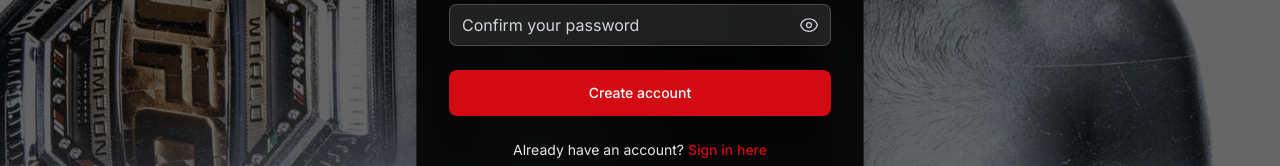
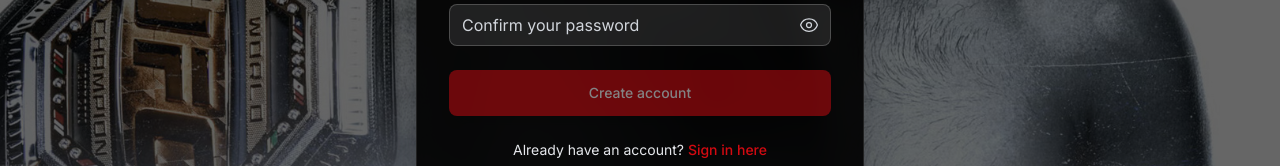
Before and after one commit to moe10k/UFC-Picks, a React (Create React App) app in the folder client/: page /register in a window 1280 px wide. Shown: the part 577-743 px from the top of the page. Built offline with nearby package versions, Linux system fonts and the light colour scheme; no server answers.

Commit message:
styling/password-validation-UI

```diff
--- a/client/src/pages/Register.tsx
+++ b/client/src/pages/Register.tsx
@@ -1,7 +1,7 @@
-import React, { useState } from 'react';
+import React, { useState, useMemo } from 'react';
 import { Link, useNavigate } from 'react-router-dom';
 import { useAuth } from '../context/AuthContext';
-import { EyeIcon, EyeSlashIcon } from '@heroicons/react/24/outline';
+import { EyeIcon, EyeSlashIcon, CheckIcon, XMarkIcon } from '@heroicons/react/24/outline';
 import toast from 'react-hot-toast';
 
 const Register: React.FC = () => {
@@ -17,6 +17,45 @@ const Register: React.FC = () => {
 
   const { register } = useAuth();
   const navigate = useNavigate();
+
+  // Password requirements with real-time validation
+  const passwordRequirements = useMemo(() => [
+    {
+      id: 'length',
+      label: 'At least 6 characters',
+      test: (password: string) => password.length >= 6,
+    },
+    {
+      id: 'uppercase',
+      label: 'At least 1 uppercase letter',
+      test: (password: string) => /[A-Z]/.test(password),
+    },
+    {
+      id: 'lowercase',
+      label: 'At least 1 lowercase letter',
+      test: (password: string) => /[a-z]/.test(password),
+    },
+    {
+      id: 'number',
+      label: 'At least 1 number',
+      test: (password: string) => /\d/.test(password),
+    },
+    {
+      id: 'special',
+      label: 'At least 1 special character',
+      test: (password: string) => /[!@#$%^&*(),.?":{}|<>]/.test(password),
+    },
+  ], []);
+
+  // Check if all password requirements are met
+  const isPasswordValid = useMemo(() => {
+    return passwordRequirements.every(req => req.test(formData.password));
+  }, [formData.password, passwordRequirements]);
+
+  // Check if passwords match
+  const doPasswordsMatch = useMemo(() => {
+    return formData.password === formData.confirmPassword && formData.password.length > 0;
+  }, [formData.password, formData.confirmPassword]);
 
   const handleChange = (e: React.ChangeEvent<HTMLInputElement>) => {
     setFormData({
@@ -46,12 +85,12 @@ const Register: React.FC = () => {
       return false;
     }
 
-    if (formData.password.length < 6) {
-      toast.error('Password must be at least 6 characters long');
+    if (!isPasswordValid) {
+      toast.error('Please ensure your password meets all requirements');
       return false;
     }
 
-    if (formData.password !== formData.confirmPassword) {
+    if (!doPasswordsMatch) {
       toast.error('Passwords do not match');
       return false;
     }
@@ -156,7 +195,13 @@ const Register: React.FC = () => {
                     required
                     value={formData.password}
                     onChange={handleChange}
-                    className="input-field pr-10 bg-white/10 border-white/20 text-white placeholder-gray-300 focus:ring-ufc-red focus:border-ufc-red"
+                    className={`input-field pr-10 transition-colors duration-200 ${
+                      formData.password.length > 0
+                        ? isPasswordValid
+                          ? 'bg-white/10 border-green-500/50 focus:ring-green-500 focus:border-green-500'
+                          : 'bg-white/10 border-yellow-500/50 focus:ring-yellow-500 focus:border-yellow-500'
+                        : 'bg-white/10 border-white/20 focus:ring-ufc-red focus:border-ufc-red'
+                    } text-white placeholder-gray-300`}
                     placeholder="Create a password"
                   />
                   <button
@@ -171,6 +216,36 @@ const Register: React.FC = () => {
                     )}
                   </button>
                 </div>
+
+                {/* Password Requirements */}
+                {formData.password.length > 0 && (
+                  <div className="mt-3 p-3 bg-black/20 rounded-lg border border-white/10">
+                    <p className="text-xs font-medium text-gray-200 mb-2">Password Requirements:</p>
+                    <div className="space-y-1">
+                      {passwordRequirements.map((requirement) => {
+                        const isMet = requirement.test(formData.password);
+                        return (
+                          <div key={requirement.id} className="flex items-center space-x-2">
+                            <div className={`flex-shrink-0 w-4 h-4 rounded-full flex items-center justify-center ${
+                              isMet ? 'bg-green-500' : 'bg-gray-500'
+                            }`}>
+                              {isMet ? (
+                                <CheckIcon className="w-3 h-3 text-white" />
+                              ) : (
+                                <XMarkIcon className="w-3 h-3 text-white" />
+                              )}
+                            </div>
+                            <span className={`text-xs ${
+                              isMet ? 'text-green-300' : 'text-gray-400'
+                            }`}>
+                              {requirement.label}
+                            </span>
+                          </div>
+                        );
+                      })}
+                    </div>
+                  </div>
+                )}
               </div>
 
               <div>
@@ -186,7 +261,13 @@ const Register: React.FC = () => {
                     required
                     value={formData.confirmPassword}
                     onChange={handleChange}
-                    className="input-field pr-10 bg-white/10 border-white/20 text-white placeholder-gray-300 focus:ring-ufc-red focus:border-ufc-red"
+                    className={`input-field pr-10 transition-colors duration-200 ${
+                      formData.confirmPassword.length > 0
+                        ? doPasswordsMatch
+                          ? 'bg-white/10 border-green-500/50 focus:ring-green-500 focus:border-green-500'
+                          : 'bg-white/10 border-red-500/50 focus:ring-red-500 focus:border-red-500'
+                        : 'bg-white/10 border-white/20 focus:ring-ufc-red focus:border-ufc-red'
+                    } text-white placeholder-gray-300`}
                     placeholder="Confirm your password"
                   />
                   <button
@@ -201,13 +282,33 @@ const Register: React.FC = () => {
                     )}
                   </button>
                 </div>
+
+                {/* Password Match Indicator */}
+                {formData.confirmPassword.length > 0 && (
+                  <div className="mt-2 flex items-center space-x-2">
+                    <div className={`flex-shrink-0 w-4 h-4 rounded-full flex items-center justify-center ${
+                      doPasswordsMatch ? 'bg-green-500' : 'bg-red-500'
+                    }`}>
+                      {doPasswordsMatch ? (
+                        <CheckIcon className="w-3 h-3 text-white" />
+                      ) : (
+                        <XMarkIcon className="w-3 h-3 text-white" />
+                      )}
+                    </div>
+                    <span className={`text-xs ${
+                      doPasswordsMatch ? 'text-green-300' : 'text-red-300'
+                    }`}>
+                      {doPasswordsMatch ? 'Passwords match' : 'Passwords do not match'}
+                    </span>
+                  </div>
+                )}
               </div>
             </div>
 
             <div>
               <button
                 type="submit"
-                disabled={isLoading}
+                disabled={isLoading || !isPasswordValid || !doPasswordsMatch}
                 className="group relative w-full flex justify-center py-3 px-4 border border-transparent text-sm font-medium rounded-lg text-white bg-ufc-red hover:bg-red-700 focus:outline-none focus:ring-2 focus:ring-offset-2 focus:ring-ufc-red disabled:opacity-50 disabled:cursor-not-allowed transition-all duration-200 shadow-lg hover:shadow-xl transform hover:-translate-y-0.5"
               >
                 {isLoading ? (
```
